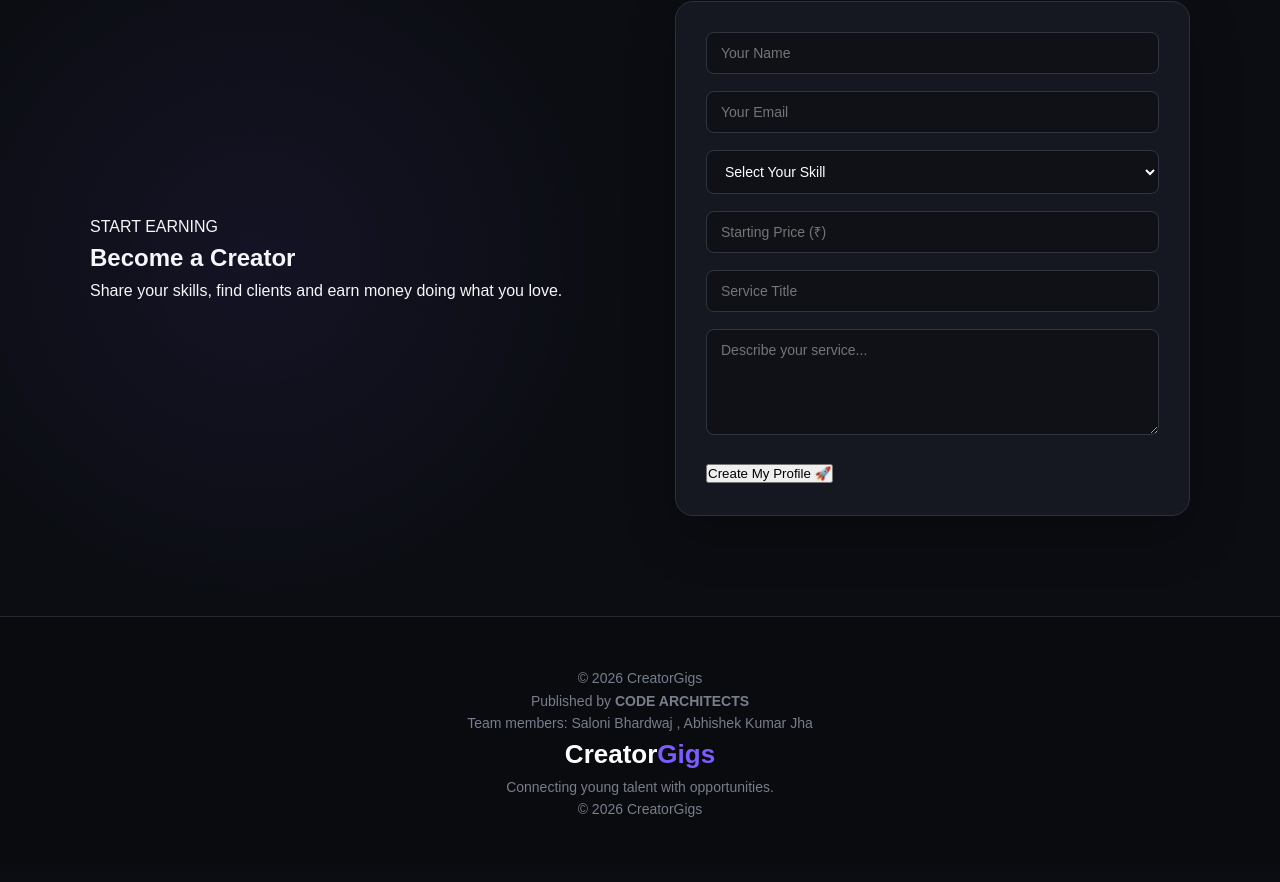
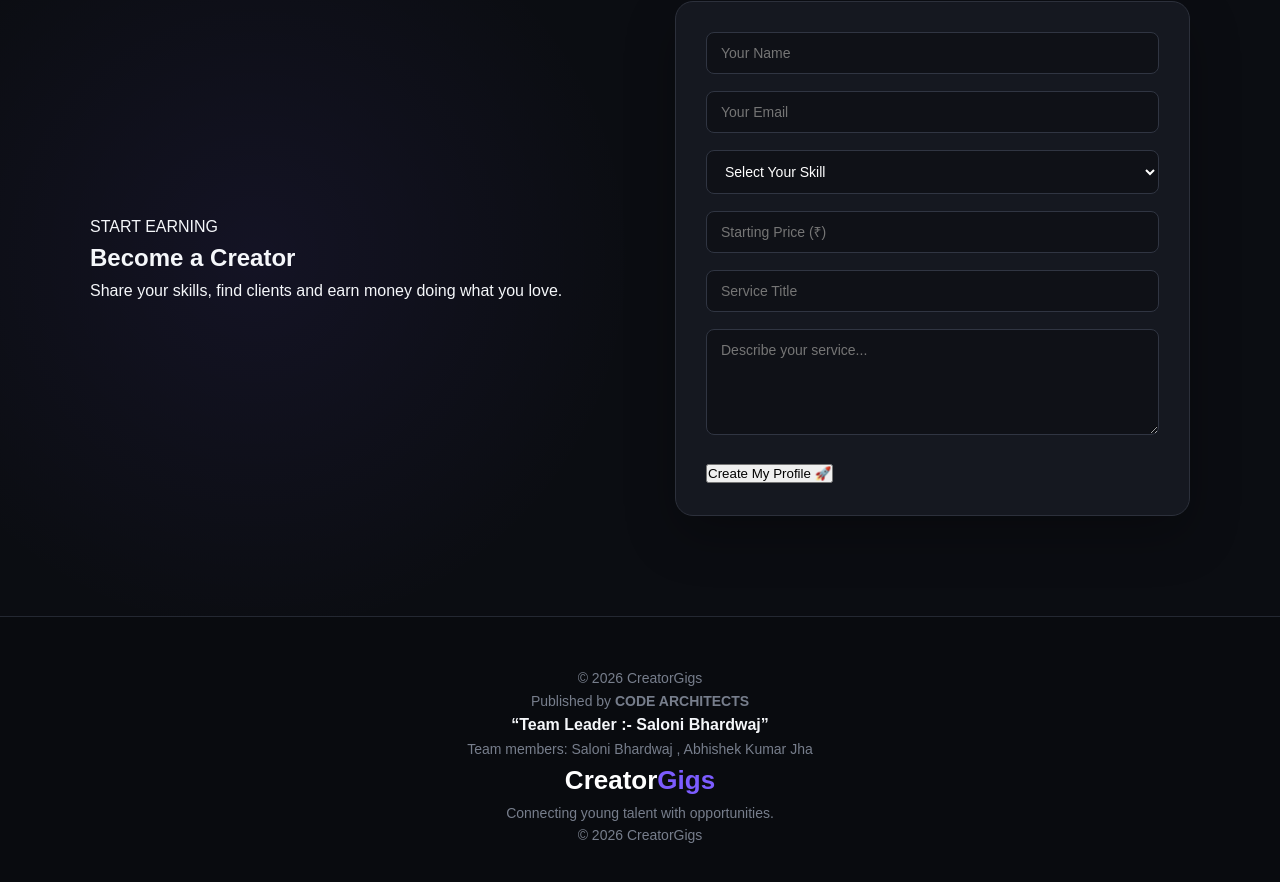
Before and after one commit to ajha24feb2007/CreatorGigs, a website: page public/index.html in a window 1280 px wide. Shown: the part 1885-2767 px from the top of the page. Drawn offline with Linux system fonts and the light colour scheme; no server answers.

Commit message:
index.html

```diff
--- a/public/index.html
+++ b/public/index.html
@@ -268,6 +268,7 @@
     <footer>
         <p>© 2026 CreatorGigs</p>
         <p>Published by <strong>CODE ARCHITECTS</strong></p>
+        <p><h4><q>Team Leader :- Saloni Bhardwaj</q></h4></p>
         <p>Team members: Saloni Bhardwaj , Abhishek Kumar Jha</p>
         <div class="logo">
             Creator<span>Gigs</span>
```
